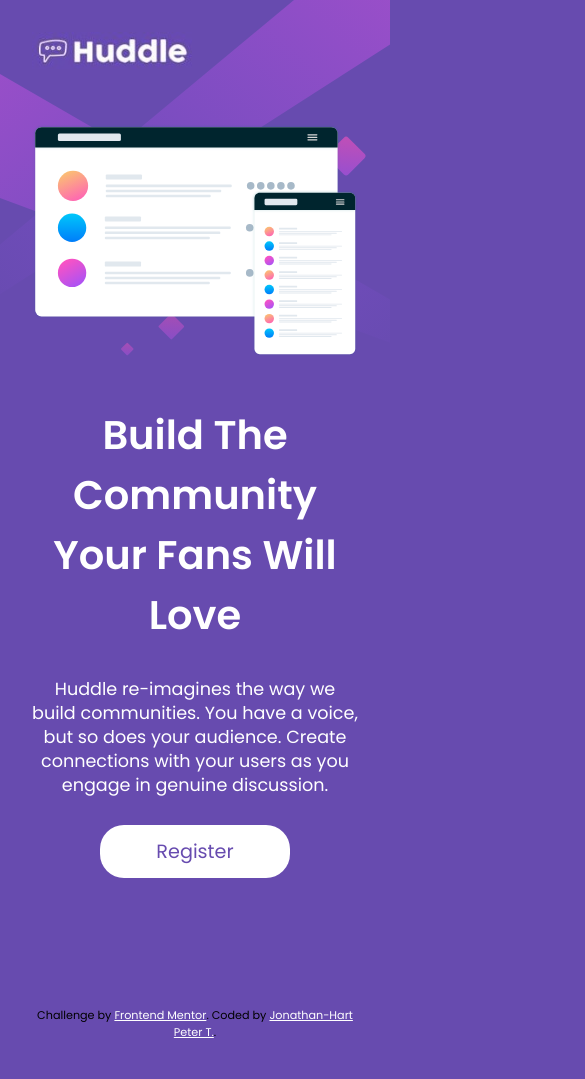
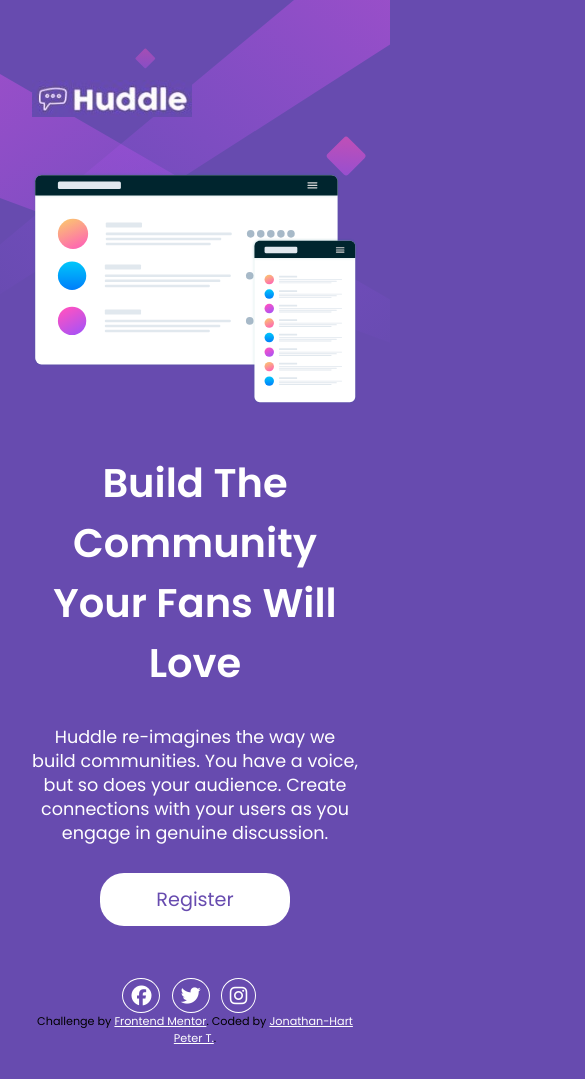
Before and after one commit to PeeroDemba/Huddle-Landing-Page-With-Single-Introductory-Section, a plain HTML site: page huddle-landing-page-with-single-introductory-section-master/index.html in a window 390 px wide. Shown: the top 1079 px of the page, 585 px wide, since content can reach past the window. Drawn offline with Linux system fonts and the light colour scheme.

Commit message:
second commit

```diff
--- a/huddle-landing-page-with-single-introductory-section-master/main.scss
+++ b/huddle-landing-page-with-single-introductory-section-master/main.scss
@@ -13,7 +13,6 @@ body {
   background-repeat: no-repeat;
   background-color: hsl(257, 40%, 49%);
   padding: 1rem 5rem;
-  overflow: hidden;
   font-family: "Open Sans", sans-serif;
   font-family: "Poppins", sans-serif;
 }
@@ -24,6 +23,7 @@ main.container {
   & > img {
     width: 10rem;
     margin-bottom: 4rem;
+    margin-top: 3rem;
   }
 
   & .grid {
@@ -70,14 +70,16 @@ main.container {
 
   & .socials {
     margin-top: 2rem;
-    margin-left: 67rem;
+    display: flex;
+    justify-content: flex-end;
 
     & > i {
       color: white;
       display: inline;
       border: 1px solid white;
-      padding: 0.5rem;
+      padding: 1rem 0.5rem;
       border-radius: 50%;
+      margin-right: 0.7rem;
     }
   }
 }
@@ -98,7 +100,6 @@ footer p.attribution {
     background-size: contain;
     background-color: hsl(257, 40%, 49%);
     padding: 2rem 2rem;
-    overflow: scroll;
   }
 
   main.container {
@@ -124,8 +125,8 @@ footer p.attribution {
     }
 
     & .socials {
-      border: 1px solid black;
       margin-top: 4rem;
+      justify-content: center;
     }
   }
 }
```
Also changed, not shown: huddle-landing-page-with-single-introductory-section-master/main.css, 1 other file.
